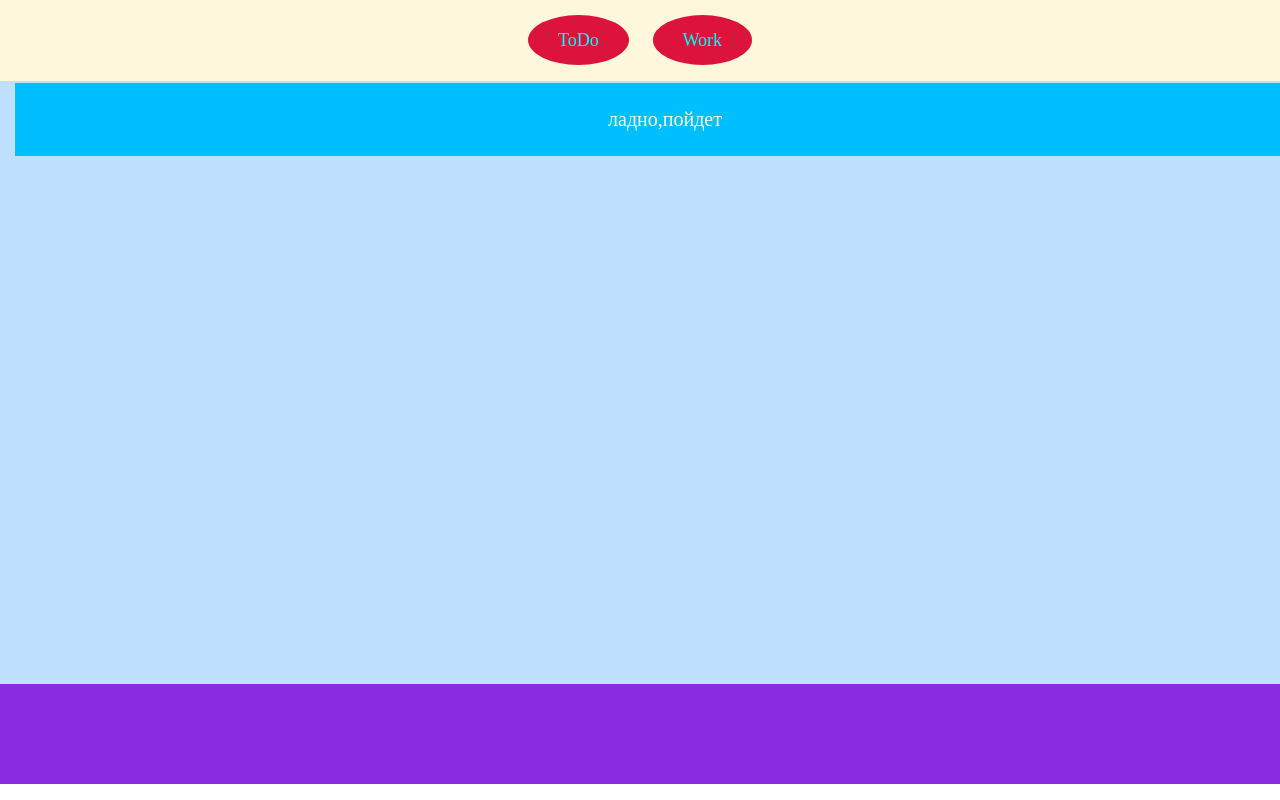
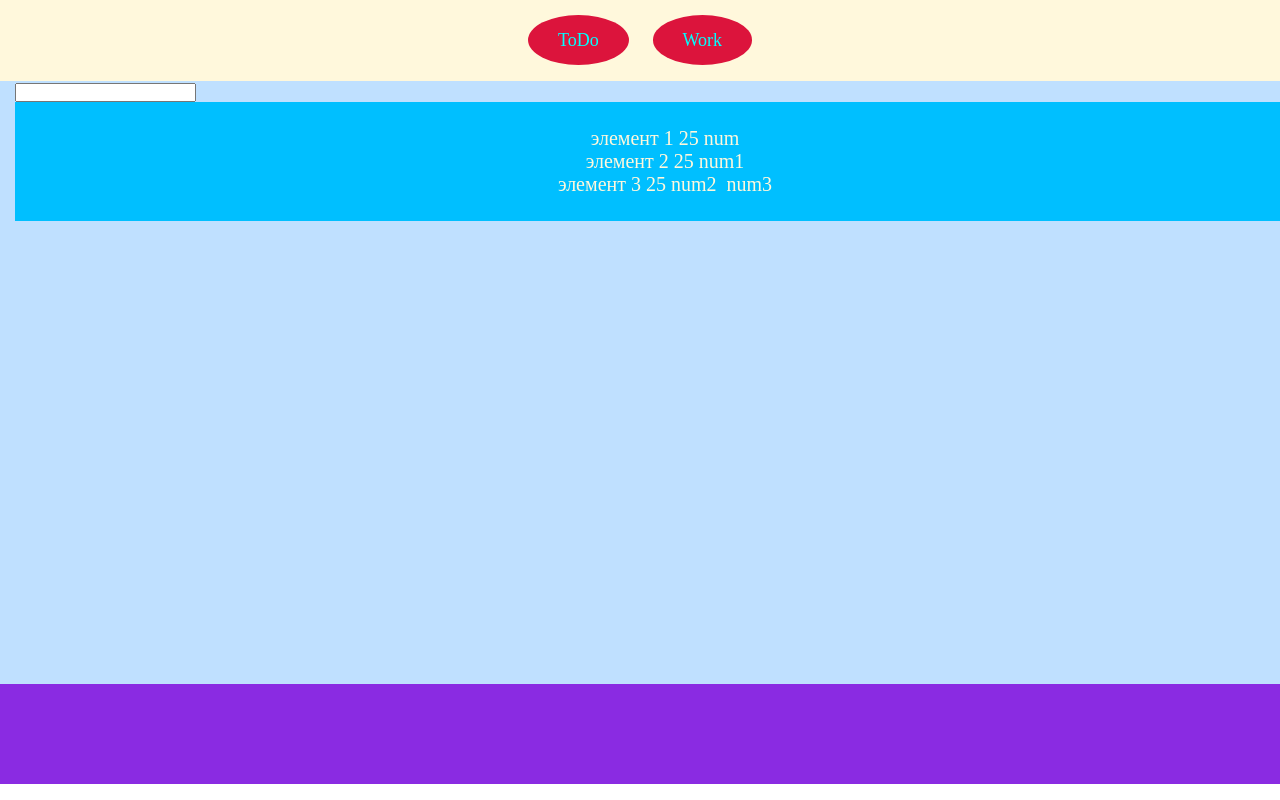
Before and after one commit to Kosmos107/reactToDo, a React (Create React App) app: page /Work in a window 1280 px wide. Shown: the top 800 px of the page. Built offline with nearby package versions, Linux system fonts and the light colour scheme.

Commit message:
практики по провайдеру в ворке

```diff
--- a/src/component/Content/work/Work.jsx
+++ b/src/component/Content/work/Work.jsx
@@ -1,31 +1,69 @@
+
+import react from "react"
 import React from "react"
 import s from "./Work.module.scss"
+import {WorkContext} from "./workContext"
 
-const Work=(props)=>{
-    if(props.number===0 || props.number ===""){
+// сравнение пропсов и контекста
+console.log(WorkContext)
+class Work extends react.Component {
+    constructor(props){
+        super()
+        this.change=this.change.bind(this)
+        this.state ={val:""}
+    }
+        change(e){
+            this.setState((v,p)=>{
+               return {val:e.target.value}
+            })
+        }
+    render(){
+
         return(
-            <div className={s.wrapperZ}>
-                числа не существует
-            </div>
+            <WorkContext.Provider value={this.state.val} >
+                <input value={this.state.val} onChange={this.change}/>
+                <div className={s.wrapperYes}>
+                    <WorkOne num="25"/>
+                    {/* ладно,пойдет {props.number} */}
+                </div>
+            </WorkContext.Provider>
         )
     }
-    if(props.number>100){
-        return(
-            <div className={s.wrapperZ}>
-                слишком много
-            </div>
-        )
-    }
-    if(props.number<30){
-        return (
-            <div className={s.wrapperNot}>
-                слишком мало {props.number}
-            </div>
-        )
-    }
+
+}
+
+const WorkOne =(props)=>{
+
     return(
-        <div className={s.wrapperYes}>
-            ладно,пойдет {props.number}
+        <div>
+            элемент 1&nbsp;
+            {`${props.num} num`}
+       <Worktwo num1={props.num} />
+       </div>
+    )
+}
+
+const Worktwo =(props)=>{
+    return(
+        <div>
+        элемент 2&nbsp;
+        {`${props.num1} num1`}
+        <WorkContext.Consumer>
+        {t1=>
+            <WorkThree num2={props.num1} num3={t1}/>
+        }
+        </WorkContext.Consumer>
+        </div>
+    )
+}
+const WorkThree=(props)=>{
+    console.log(props)
+    return(
+        <div>
+        элемент 3&nbsp;
+        {`${props.num2} num2`}
+        &nbsp;
+        {`${props.num3} num3`}
         </div>
     )
 }
--- /dev/null
+++ b/src/component/Content/work/workContext.js
@@ -0,0 +1,3 @@
+import {createContext} from "react"
+
+export const WorkContext = createContext("45")
--- a/src/context/todo/todoReducer.js
+++ b/src/context/todo/todoReducer.js
@@ -1,4 +1,5 @@
 const handlers ={
+    [SHOW]
     DEFAULT:state=>{
         return state}
 }
--- a/src/index.js
+++ b/src/index.js
@@ -3,18 +3,18 @@ import ReactDOM from 'react-dom';
 import './index.scss';
 import App from './App';
 import {BrowserRouter} from "react-router-dom"
-import { TodoState } from './context/todo/TodoState';
+// import { TodoState } from './context/todo/TodoState';
 
 
 
 ReactDOM.render(
 
     <React.StrictMode>
-      <TodoState>
+      {/* <TodoState> */}
        <BrowserRouter>
           <App />
         </BrowserRouter >
-      </TodoState>
+      {/* </TodoState> */}
     </React.StrictMode>,
   document.getElementById('root')
 );
```
